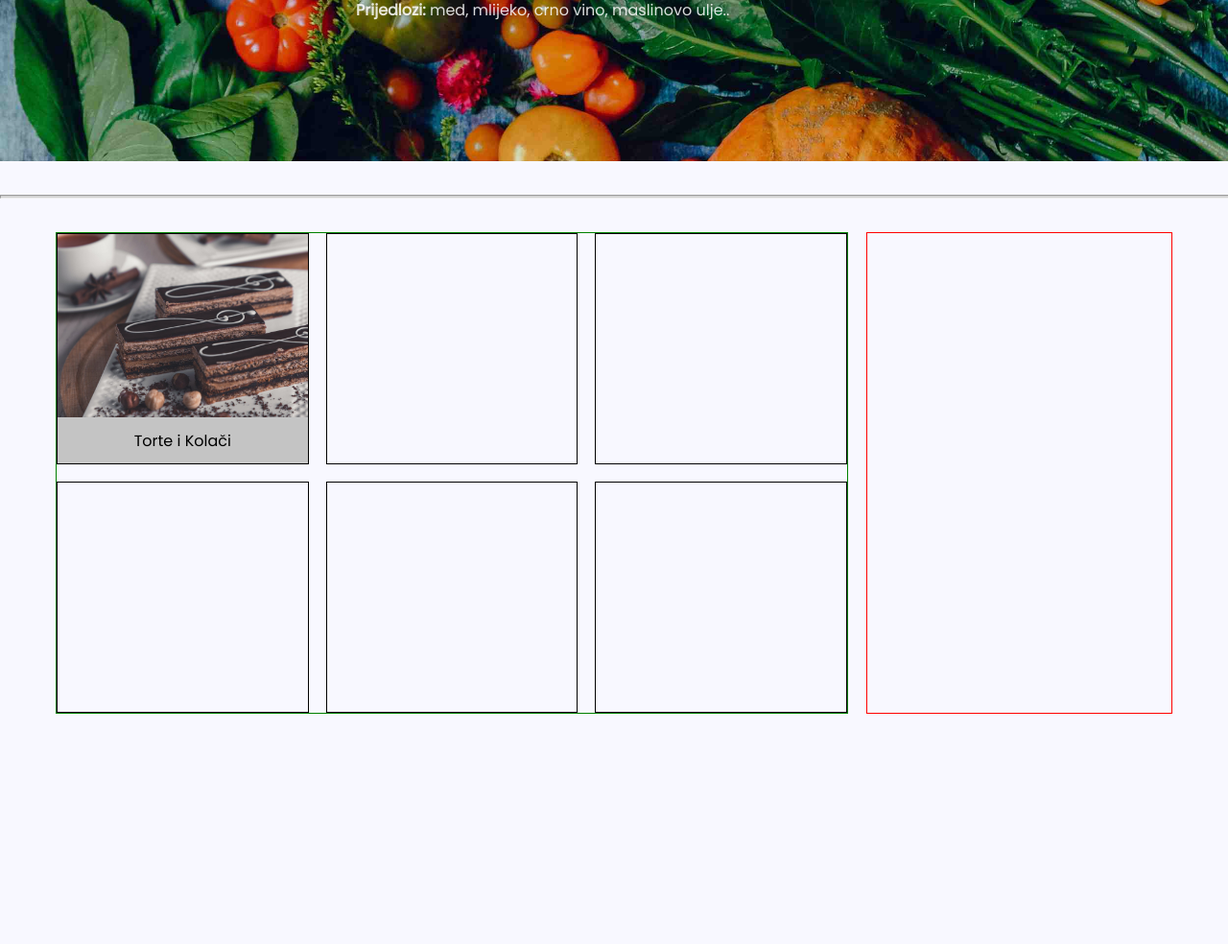
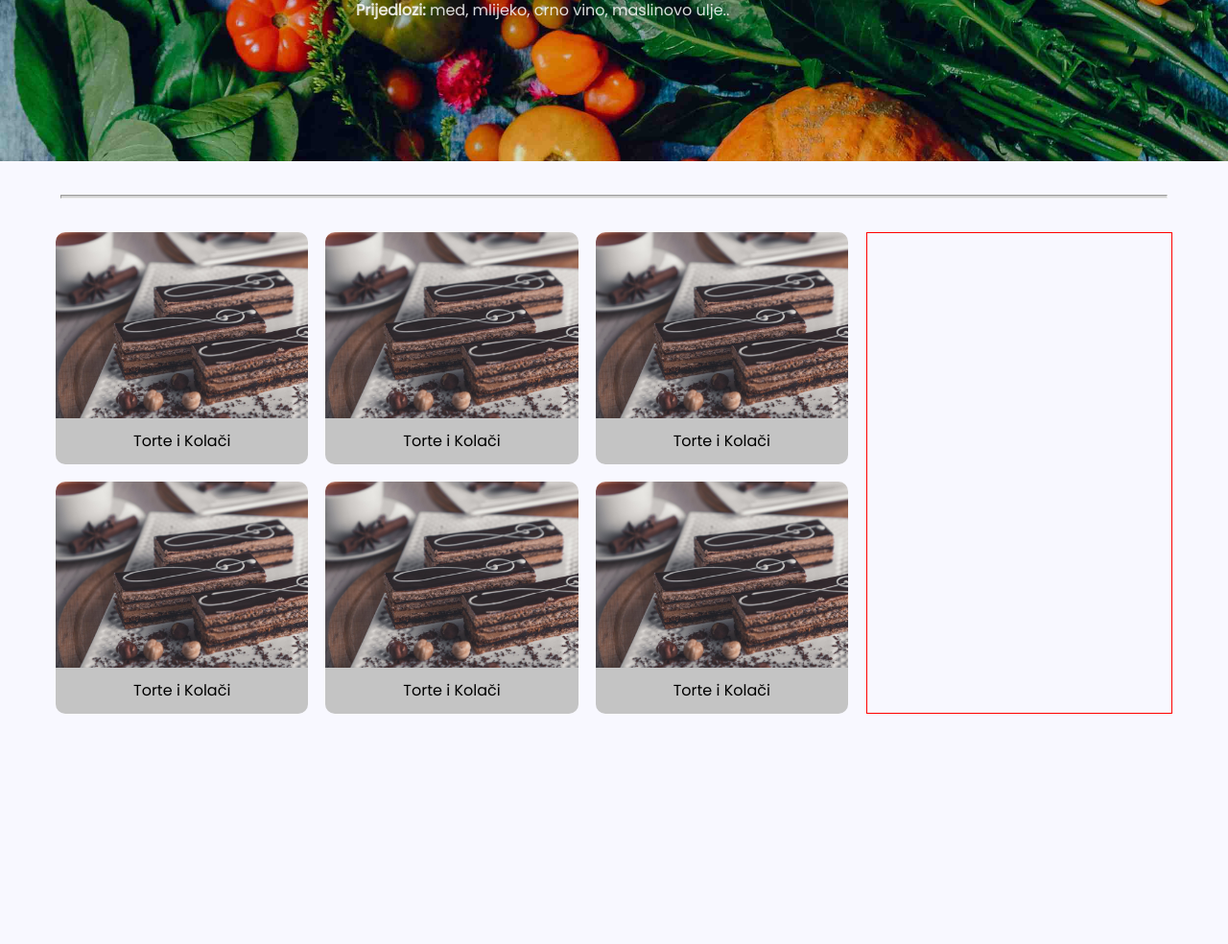
Before and after one commit to MarkoPavich/OPG_Plac, a Django app: page / in a window 1280 px wide; the page is wider, and only the part inside the window is pictured. Shown: the part 332-1316 px from the top of that part at 96% size. Run offline with Django 3.2, Linux system fonts and the light colour scheme.

Commit message:
Fixed broken mobile layout + minor visual update

```diff
--- a/OPG_Plac/static/category_selection_block.css
+++ b/OPG_Plac/static/category_selection_block.css
@@ -5,7 +5,9 @@
 	margin: 0 auto;
 	margin-top: 35px;
 
-	width: 1320px;
+	width: 90%;
+	max-width:1320px;
+
 	height: 2px;
 
 	background: lightgrey;
@@ -21,7 +23,6 @@
 	padding-right: 58px;
 
 	max-width: 1440px;
-	min-width: 480px;
 
 	background: ghostwhite;
 }
@@ -52,8 +53,6 @@
 .category-options-container{
 	width: 100%;
 	max-width: 987px;
-
-	border: solid 1px green;
 
 	display: grid;
 	grid-gap: 18px;
@@ -106,16 +105,30 @@
 			/* Category option container */
 
 .main-category-option-container{
-	border: solid 1px black;
-
-	min-height: 200px;
 
 	display: flex;
 	flex-direction: column;
 }
 
+@media(max-width: 500px){
+	.category-option-container{
+		min-height: 100px;
+	}
+}
+
+@media(min-width: 500px){
+	.category-option-container{
+		min-height: 200px;
+	}
+}
+
 .category-option-img-box{
 	flex-basis: 80%;
+
+	border-top-left-radius: 10px;
+	border-top-right-radius: 10px;
+
+	overflow: hidden;
 }
 
 .category-option-img-box img{
@@ -132,4 +145,7 @@
 	display: flex;
 	justify-content: center;
 	align-items: center;
+
+	border-bottom-left-radius: 10px;
+	border-bottom-right-radius: 10px;
 }
--- a/OPG_Plac/static/navbar.css
+++ b/OPG_Plac/static/navbar.css
@@ -2,6 +2,7 @@
 
 .navbar{
     position: fixed;
+
     width: 100%;
     height: 66px;
 
--- a/OPG_Plac/templates/components/category_selection_block.html
+++ b/OPG_Plac/templates/components/category_selection_block.html
@@ -11,7 +11,7 @@
         <div class="main-category-option-container">
 
             <div class="category-option-img-box">
-                <img src="{% static 'resources/images/pexels-photo-3740196.jpeg' %}" alt="">
+                <img src="{% static 'resources/images/pexels-photo-3740196.jpeg' %}" alt="product_img">
             </div>
 
             <div class="category-option-footer">
@@ -22,23 +22,66 @@
 
         <div class="main-category-option-container">
 
-        </div>
+            <div class="category-option-img-box">
+                <img src="{% static 'resources/images/pexels-photo-3740196.jpeg' %}" alt="product_img">
+            </div>
 
-        <div class="main-category-option-container">
+            <div class="category-option-footer">
+                <span>Torte i Kolači</span>
+            </div>
 
         </div>
 
         <div class="main-category-option-container">
 
+            <div class="category-option-img-box">
+                <img src="{% static 'resources/images/pexels-photo-3740196.jpeg' %}" alt="product_img">
+            </div>
+
+            <div class="category-option-footer">
+                <span>Torte i Kolači</span>
+            </div>
+
         </div>
 
+
         <div class="main-category-option-container">
+
+            <div class="category-option-img-box">
+                <img src="{% static 'resources/images/pexels-photo-3740196.jpeg' %}" alt="product_img">
+            </div>
+
+            <div class="category-option-footer">
+                <span>Torte i Kolači</span>
+            </div>
+
+        </div>
+
+
+        <div class="main-category-option-container">
+
+            <div class="category-option-img-box">
+                <img src="{% static 'resources/images/pexels-photo-3740196.jpeg' %}" alt="product_img">
+            </div>
+
+            <div class="category-option-footer">
+                <span>Torte i Kolači</span>
+            </div>
 
         </div>
 
         <div class="main-category-option-container">
 
+            <div class="category-option-img-box">
+                <img src="{% static 'resources/images/pexels-photo-3740196.jpeg' %}" alt="product_img">
+            </div>
+
+            <div class="category-option-footer">
+                <span>Torte i Kolači</span>
+            </div>
+
         </div>
+
 
     </div>
 
--- a/capstone/settings.py
+++ b/capstone/settings.py
@@ -25,7 +25,11 @@ SECRET_KEY = 'g(!ddcdj-on+11#bs&4n)t#1s2&s12w8qmx1_tg*#=&=8j5hx0'
 # SECURITY WARNING: don't run with debug turned on in production!
 DEBUG = True
 
-ALLOWED_HOSTS = []
+ALLOWED_HOSTS = [
+    'localhost:8000',
+    '192.168.100.2',
+    '192.168.100.59'
+]
 
 
 # Application definition
```
